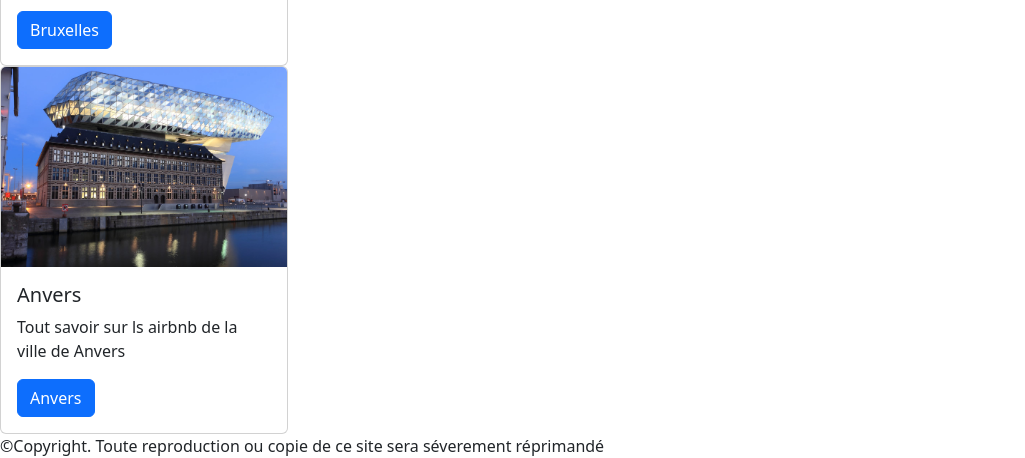
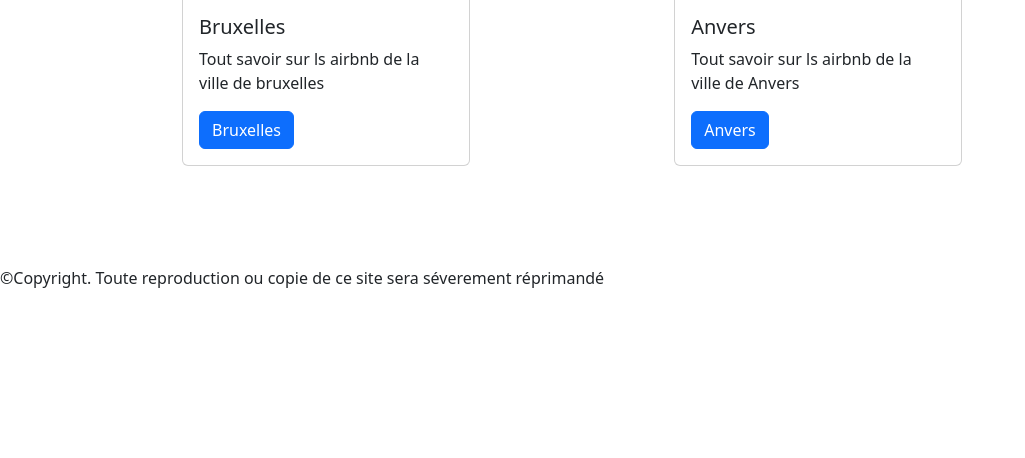
Before and after one commit to yaniskahoul/airbnb, a Django app: page / in a window 1280 px wide. Shown: the part 374-832 px from the top of the page, without its empty margins (0-1025 px from the left). After the commit the page ends 662 px from the top, so only its background shows below. Run offline with Django 4.2, Linux system fonts and the light colour scheme; some libraries are stand-ins or nearby versions.

Commit message:
mise en page

```diff
--- a/city/views.py
+++ b/city/views.py
@@ -62,8 +62,8 @@ def question_1(request):
                                                             'phone':phone_pourcentage,
                                                             'work':work_pourcentage,
                                                              'email':email_pourcentage,
-                                                                  'amenities':amenities.to_html(classes="table table-sm"),
-                                                                'price':price.to_html,
+                                                            'amenities':amenities.to_html(classes="table table-sm"),
+                                                            'price':price.to_html,
                                                               'bath':bath,
                                                              'corelation':coorelation,
                                                              'faux':faux_commentaire
--- a/divers/templates/divers/home_page.html
+++ b/divers/templates/divers/home_page.html
@@ -4,27 +4,30 @@
 {% block content  %}
 
 
+<div class="container">
 
 
-
-    <div class="card" style="width: 18rem;">
+    <div class="card" style="width: 18rem; ">
       <img src="static/image/bruxelles.jpg" height="200px" width="500px" class="card-img-top" alt="...">
       <div class="card-body">
         <h5 class="card-title">Bruxelles</h5>
         <p class="card-text">Tout savoir sur ls airbnb de la ville de bruxelles</p>
-        <a href="{% url 'question' %}?city=bruxelles" class="btn btn-primary">Bruxelles</a>
+        <a href="{% url 'question' %}?city=bruxelles" class="btn btn-primary city-lien">Bruxelles</a>
       </div>
     </div>
 
 
-    <div class="card" style="width: 18rem;">
+
+
+    <div class="card" style="width: 18rem; ">
       <img src="static/image/anvers.jpeg" height="200px" width="500px" class="card-img-top" alt="...">
       <div class="card-body">
         <h5 class="card-title">Anvers</h5>
         <p class="card-text">Tout savoir sur ls airbnb de la ville de Anvers</p>
-        <a href="{% url 'question' %}?city=anvers" class="btn btn-primary">Anvers</a>
+        <a href="{% url 'question' %}?city=anvers" class="btn btn-primary city-lien">Anvers</a>
       </div>
     </div>
+  </div>
 
 
 {% endblock content %}
--- /dev/null
+++ b/static/css/style.css
@@ -0,0 +1,10 @@
+.card{
+    display: flex;
+    display: inline-block;
+    margin: 100px;
+
+}
+
+.city-lien{
+       align-items: center;
+}
--- a/templates/base.html
+++ b/templates/base.html
@@ -7,14 +7,10 @@
     <meta name="viewport" content="width=device-width, initial-scale=1.0">
 
     <link href="https://cdn.jsdelivr.net/npm/bootstrap@5.2.3/dist/css/bootstrap.min.css" rel="stylesheet" integrity="sha384-rbsA2VBKQhggwzxH7pPCaAqO46MgnOM80zW1RWuH61DGLwZJEdK2Kadq2F9CUG65" crossorigin="anonymous">
-
+    <link rel="stylesheet" href="static/css/style.css">
     <title>Document</title>
 
-    <link href="/mapsvg/css/nanoscroller.css" rel="stylesheet">
-<script src="/mapsvg/js/jquery.js"></script>
-<script src="/mapsvg/js/jquery.mousewheel.min.js"></script>
-<script src="/mapsvg/js/jquery.nanoscroller.min.js"></script>
-<script src="/mapsvg/js/mapsvg.min.js"></script>
+
 </head>
 <body>
 
--- a/templates/includes/header.html
+++ b/templates/includes/header.html
@@ -1,3 +1,6 @@
+{% url 'home' as url_home %}
+{% url 'question' as url_question%}
+
 <header class="d-flex justify-content-center py-3">
     <ul class="nav nav-pills">
       {% if request.path == url_home %}
@@ -5,12 +8,12 @@
       {% else %}
       <li class="nav-item"><a href="{{url_home}}" class="nav-link" aria-current="page">Home</a></li>
       {% endif %}
-      {% if request.path == url_bruxelles %}
+      {% if request.path == url_question%}
       <li class="nav-item"><a href="{% url 'question' %}?city=bruxelles" class="nav-link active" aria-current="page">Bruxelles</a></li>
       {% else %}
       <li class="nav-item"><a href="{% url 'question' %}?city=bruxelles" class="nav-link" aria-current="page">Bruxelles</a></li>
       {% endif %}
-      {% if request.path == url_home %}
+      {% if request.path == url_question %}
       <li class="nav-item"><a href="{% url 'question' %}?city=anvers" class="nav-link active" aria-current="page">Anvers</a></li>
       {% else %}
       <li class="nav-item"><a href="{% url 'question' %}?city=anvers" class="nav-link" aria-current="page">Anvers</a></li>
```
Also changed, not shown: city/templates/city/list_question.html (+7 -4 lines).
